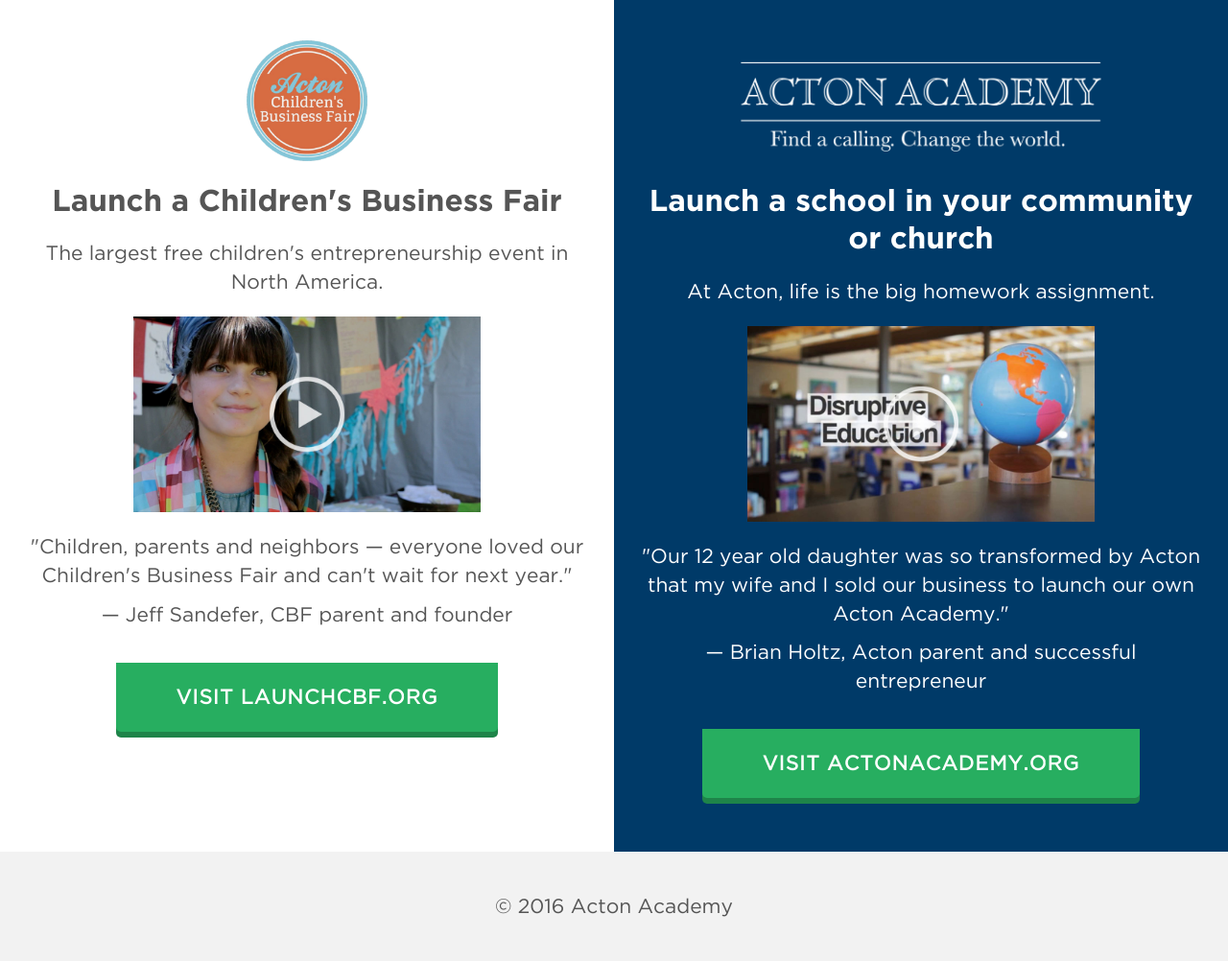
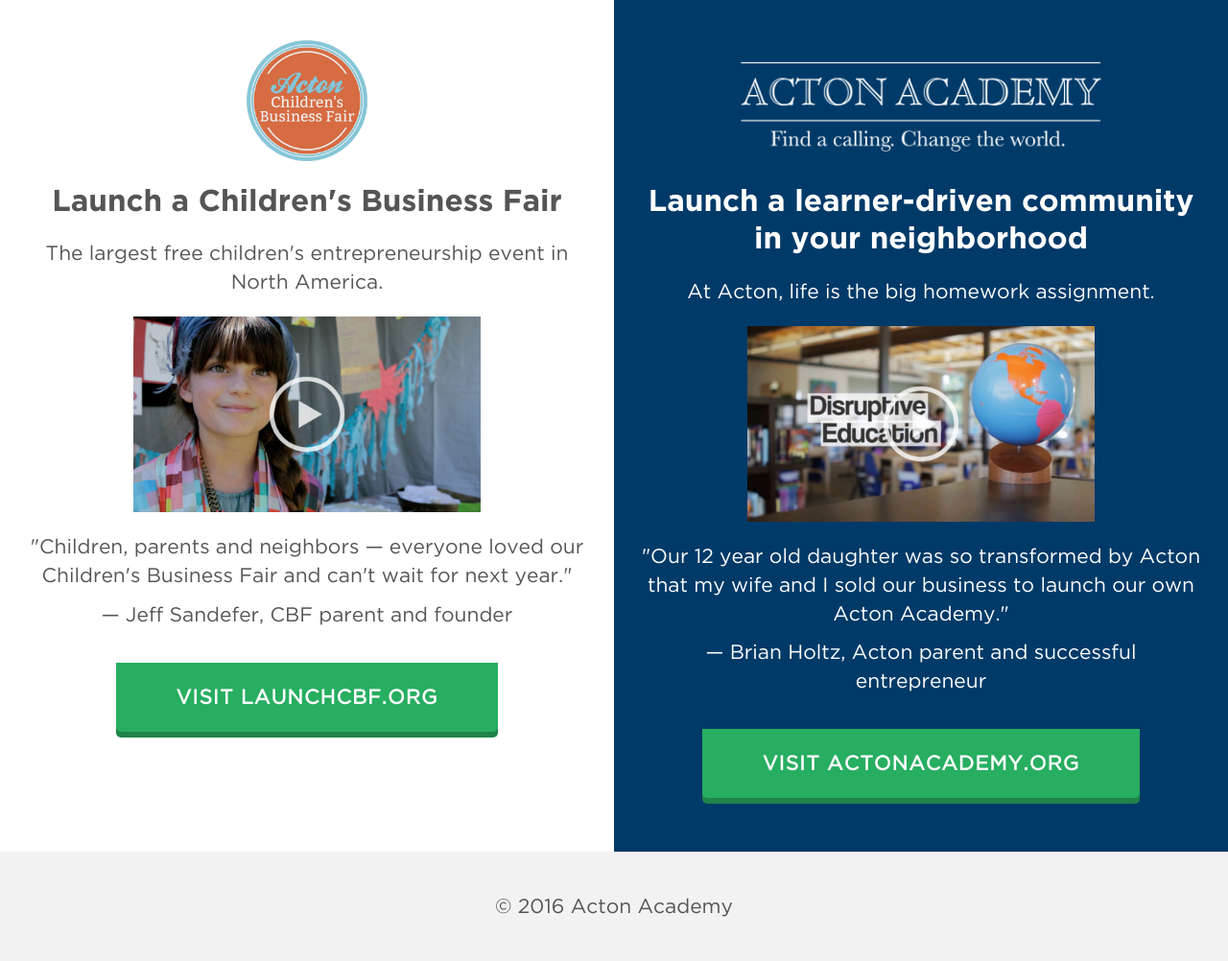
Before and after one commit to thejunto/childrens-parable, a Jekyll site: the page built from index.html, in a window 1280 px wide. Shown: the whole page at 96% size. Built offline with Jekyll 4.4.1, drawn with Linux system fonts in a browser that asks for light colours; nearby versions of some CDN libraries; some web fonts are replaced; comment, search, counter and statistics services are not loaded.

Commit message:
Change Acton's text to Launch a learner-driven community in your neighborhood

```diff
--- a/index.html
+++ b/index.html
@@ -34,7 +34,7 @@
     <div class="content center">
       <img src="img/acton-logo.png" alt="acton-logo"
            class="logo img-responsive center-block" />
-      <h2>Launch a school in your community or church</h2>
+      <h2>Launch a learner-driven community in your neighborhood</h2>
       <p>At Acton, life is the big homework assignment.</p>
       <div class="row">
         <div class="col-md-8 col-md-offset-2">
```
